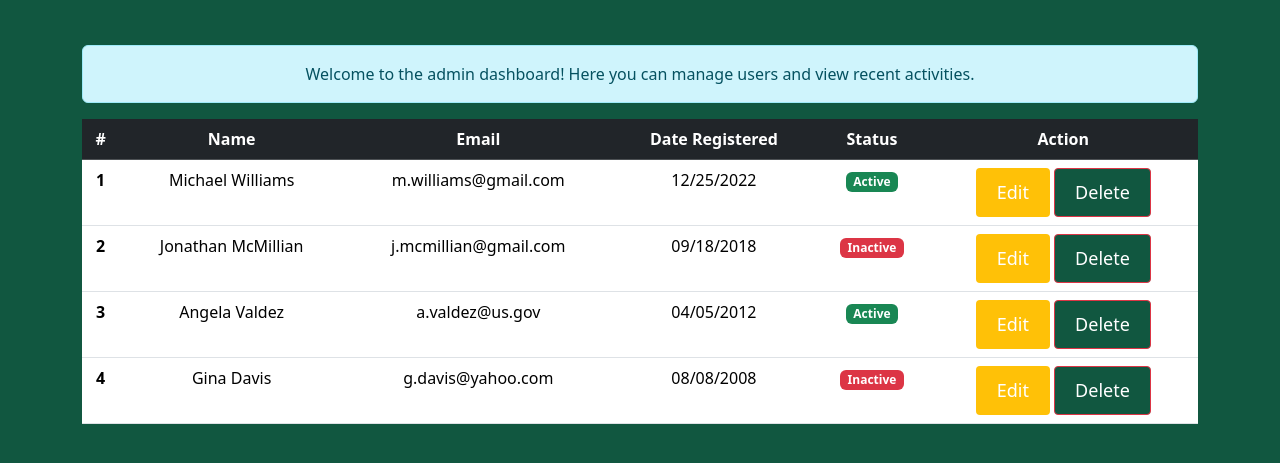
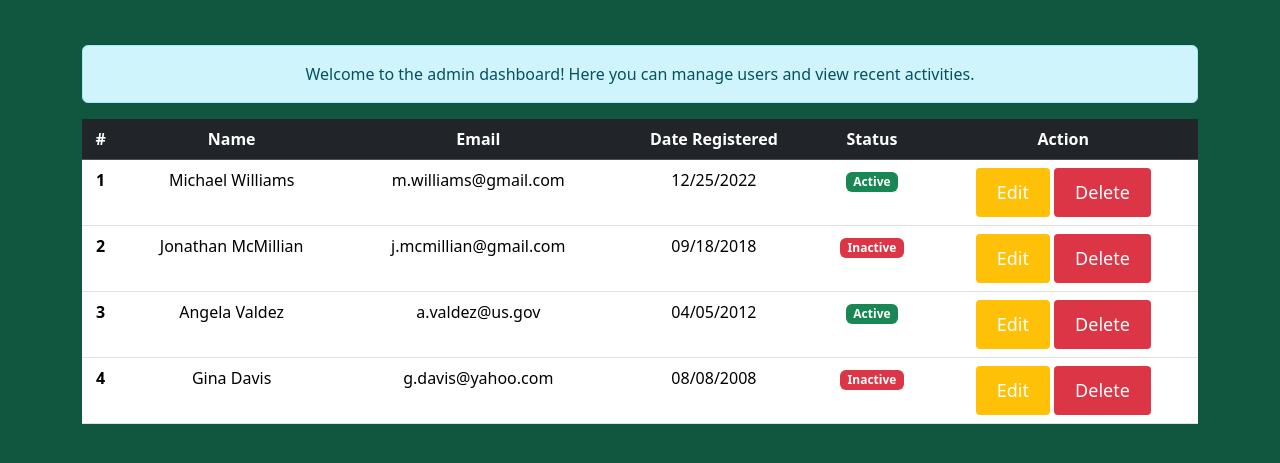
Before and after one commit to briane0717/SBA-307, a plain HTML site: page admin.html in a window 1280 px wide. Shown: the part 149-612 px from the top of the page. Drawn offline with nearby package versions, Linux system fonts and the light colour scheme.

Commit message:
change bg of delete buttons to red

```diff
--- a/admin.html
+++ b/admin.html
@@ -59,7 +59,7 @@
                     </td>
                     <td>
                         <button type="button" class="btn bg-warning btn-sm">Edit</button>
-                        <button type="button" class="btn btn-danger btn-sm">Delete</button>
+                        <button type="button" class="btn bg-danger btn-sm">Delete</button>
                     </td>
                     </tr>
                      <tr>
@@ -72,7 +72,7 @@
                     </td>
                     <td>
                         <button type="button" class="btn bg-warning btn-sm">Edit</button>
-                        <button type="button" class="btn btn-danger btn-sm">Delete</button>
+                        <button type="button" class="btn bg-danger btn-sm">Delete</button>
                     </td>
                      </tr>
                      <tr>
@@ -85,7 +85,7 @@
                     </td>
                     <td>
                         <button type="button" class="btn bg-warning btn-sm">Edit</button>
-                        <button type="button" class="btn btn-danger btn-sm">Delete</button>
+                        <button type="button" class="btn bg-danger btn-sm">Delete</button>
                     </td>
 
 
@@ -100,7 +100,7 @@
                     </td>
                     <td>
                         <button type="button" class="btn bg-warning btn-sm">Edit</button>
-                        <button type="button" class="btn btn-danger btn-sm">Delete</button>
+                        <button type="button" class="btn bg-danger btn-sm">Delete</button>
                     </td>
                     </tr>
                 </tbody>
```
